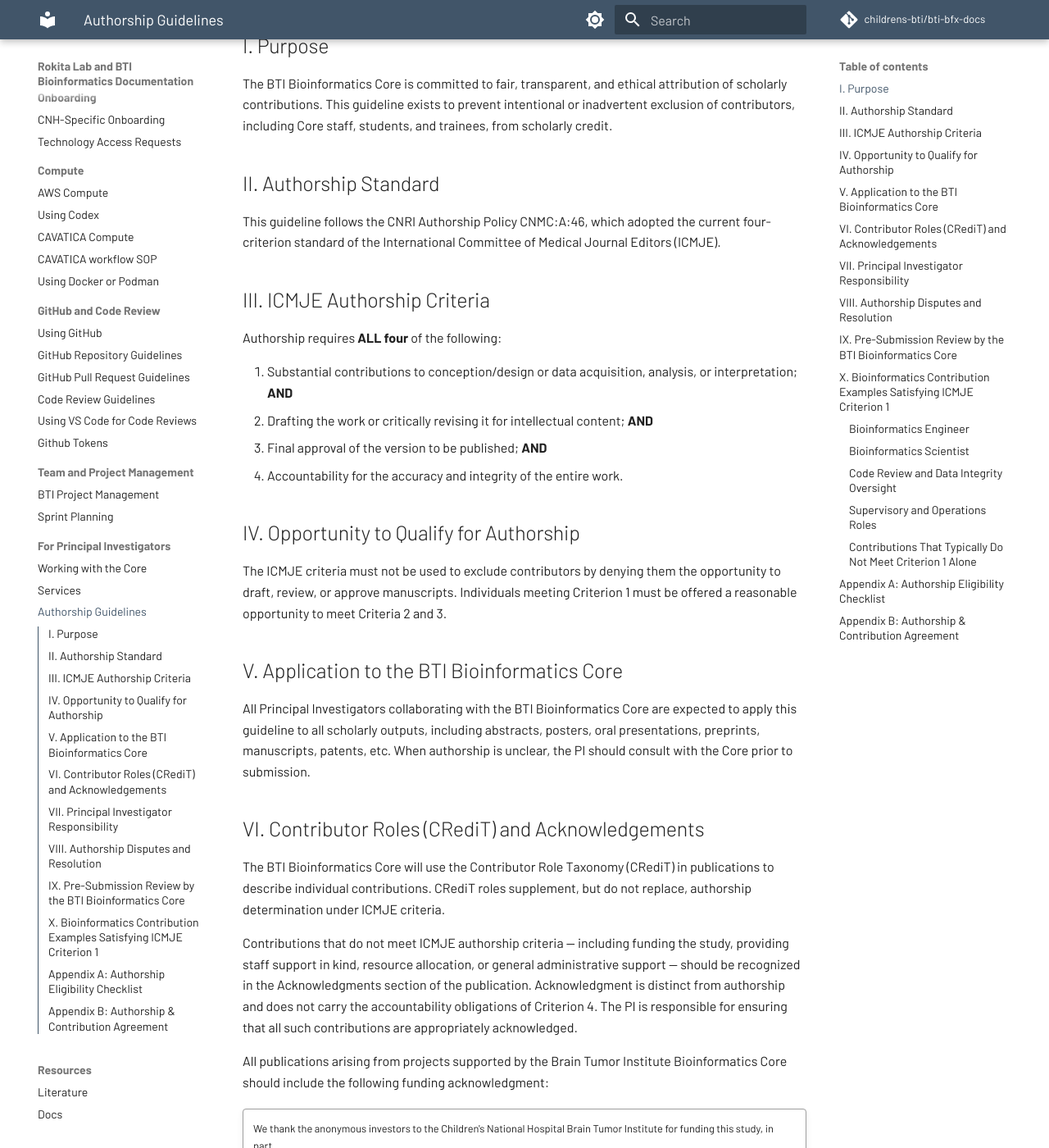
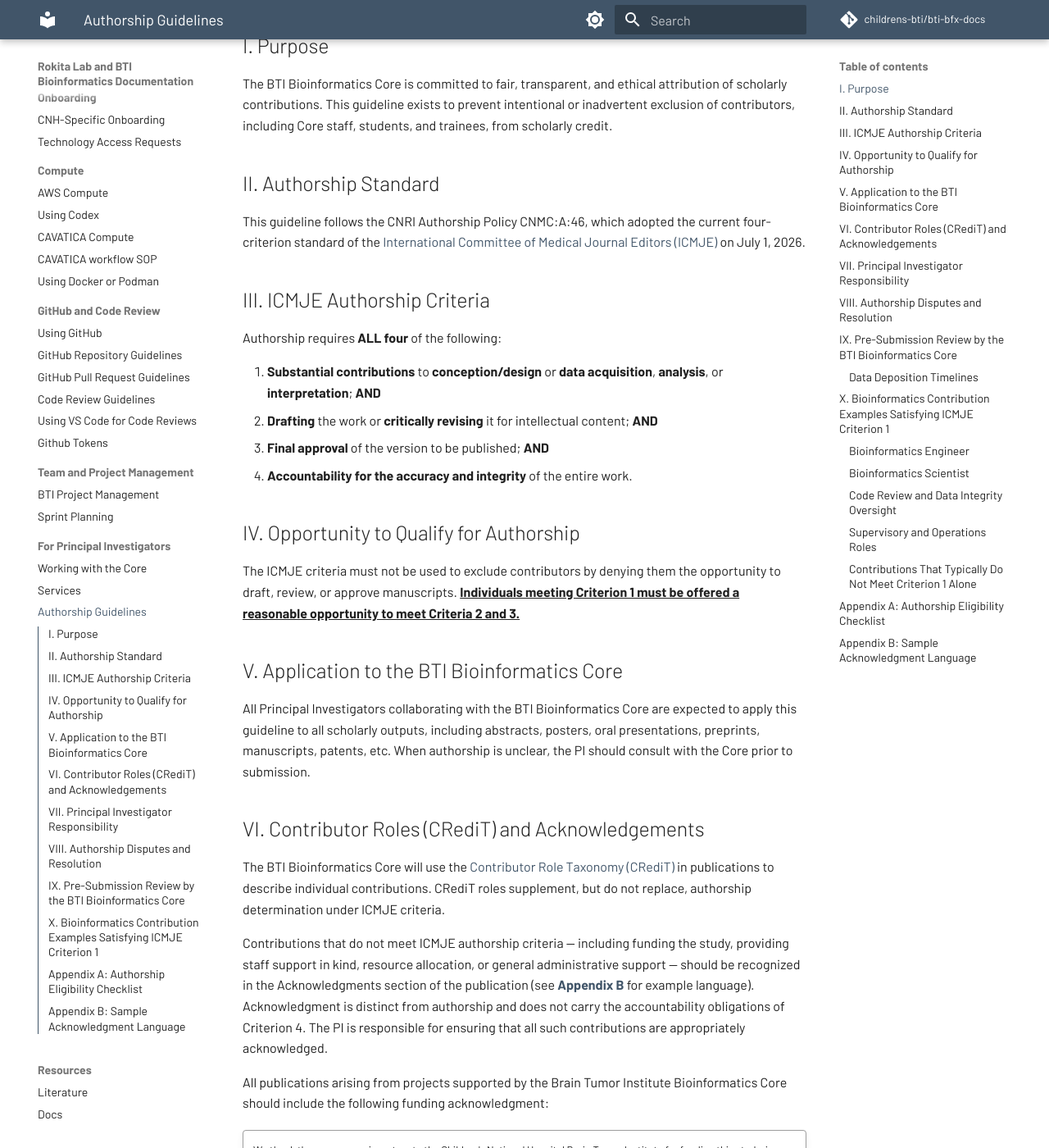
Before and after one commit to childrens-bti/bti-bfx-docs, an MkDocs documentation site: the page built from docs/pi-authorship-guidelines.md, in a window 1280 px wide and 1400 px high, scrolled down 275 px. Shown: the whole window at 82% size. Built offline with MkDocs 1.6.1 and Material for MkDocs 9.7.7, drawn with Linux system fonts in a browser that asks for light colours; comment, search, counter and statistics services are not loaded; some of the changed text lies outside the part shown.

Commit message:
Update PI authorship guidelines: data deposition timelines, sample acknowledgment language
Add data deposition lead times (GEO, dbGaP), replace the authorship agreement
appendix with reusable sample acknowledgment language, and reformat prose to
one sentence per line.

Co-Authored-By: Claude Sonnet 5 <noreply@anthropic.com>

```diff
--- a/docs/pi-authorship-guidelines.md
+++ b/docs/pi-authorship-guidelines.md
@@ -6,34 +6,40 @@
 
 ## I. Purpose
 
-The BTI Bioinformatics Core is committed to fair, transparent, and ethical attribution of scholarly contributions. This guideline exists to prevent intentional or inadvertent exclusion of contributors, including Core staff, students, and trainees, from scholarly credit.
+The BTI Bioinformatics Core is committed to fair, transparent, and ethical attribution of scholarly contributions.
+This guideline exists to prevent intentional or inadvertent exclusion of contributors, including Core staff, students, and trainees, from scholarly credit.
 
 ## II. Authorship Standard
 
-This guideline follows the CNRI Authorship Policy CNMC:A:46, which adopted the current four-criterion standard of the International Committee of Medical Journal Editors (ICMJE).
+This guideline follows the CNRI Authorship Policy CNMC:A:46, which adopted the current four-criterion standard of the [International Committee of Medical Journal Editors (ICMJE)](https://www.icmje.org/recommendations/browse/roles-and-responsibilities/defining-the-role-of-authors-and-contributors.html) on July 1, 2026.
 
 ## III. ICMJE Authorship Criteria
 
 Authorship requires **ALL four** of the following:
 
-1. Substantial contributions to conception/design or data acquisition, analysis, or interpretation; **AND**
-2. Drafting the work or critically revising it for intellectual content; **AND**
-3. Final approval of the version to be published; **AND**
-4. Accountability for the accuracy and integrity of the entire work.
+1. **Substantial contributions** to **conception/design** or **data acquisition**, **analysis**, or **interpretation**; **AND**
+2. **Drafting** the work or **critically revising** it for intellectual content; **AND**
+3. **Final approval** of the version to be published; **AND**
+4. **Accountability for the accuracy and integrity** of the entire work.
 
 ## IV. Opportunity to Qualify for Authorship
 
-The ICMJE criteria must not be used to exclude contributors by denying them the opportunity to draft, review, or approve manuscripts. Individuals meeting Criterion 1 must be offered a reasonable opportunity to meet Criteria 2 and 3.
+The ICMJE criteria must not be used to exclude contributors by denying them the opportunity to draft, review, or approve manuscripts.
+**<u>Individuals meeting Criterion 1 must be offered a reasonable opportunity to meet Criteria 2 and 3.</u>**
 
 ## V. Application to the BTI Bioinformatics Core
 
-All Principal Investigators collaborating with the BTI Bioinformatics Core are expected to apply this guideline to all scholarly outputs, including abstracts, posters, oral presentations, preprints, manuscripts, patents, etc. When authorship is unclear, the PI should consult with the Core prior to submission.
+All Principal Investigators collaborating with the BTI Bioinformatics Core are expected to apply this guideline to all scholarly outputs, including abstracts, posters, oral presentations, preprints, manuscripts, patents, etc.
+When authorship is unclear, the PI should consult with the Core prior to submission.
 
 ## VI. Contributor Roles (CRediT) and Acknowledgements
 
-The BTI Bioinformatics Core will use the Contributor Role Taxonomy (CRediT) in publications to describe individual contributions. CRediT roles supplement, but do not replace, authorship determination under ICMJE criteria.
+The BTI Bioinformatics Core will use the [Contributor Role Taxonomy (CRediT)](https://credit.niso.org/) in publications to describe individual contributions.
+CRediT roles supplement, but do not replace, authorship determination under ICMJE criteria.
 
-Contributions that do not meet ICMJE authorship criteria — including funding the study, providing staff support in kind, resource allocation, or general administrative support — should be recognized in the Acknowledgments section of the publication. Acknowledgment is distinct from authorship and does not carry the accountability obligations of Criterion 4. The PI is responsible for ensuring that all such contributions are appropriately acknowledged.
+Contributions that do not meet ICMJE authorship criteria — including funding the study, providing staff support in kind, resource allocation, or general administrative support — should be recognized in the Acknowledgments section of the publication (see [**Appendix B**](#appendix-b-sample-acknowledgment-language) for example language).
+Acknowledgment is distinct from authorship and does not carry the accountability obligations of Criterion 4.
+The PI is responsible for ensuring that all such contributions are appropriately acknowledged.
 
 All publications arising from projects supported by the Brain Tumor Institute Bioinformatics Core should include the following funding acknowledgment:
 
@@ -42,17 +48,29 @@ All publications arising from projects supported by the Brain Tumor Institute Bi
 
 This statement should appear in the Acknowledgments section of all applicable outputs, including manuscripts, preprints, posters, and abstracts where acknowledgment sections are permitted.
 
+If a specific individual or grant provided salary support for a Core staff member's contribution to the project, that support should be acknowledged separately, in addition to the standard BTI funding statement above.
+For example:
+
+!!! quote ""
+    We additionally thank Dr. Jo Lynne Rokita for supporting this collaboration through resource allocation and staff coordination, and Dr. Catherine Bollard for providing salary support to make this work possible.
+
 ## VII. Principal Investigator Responsibility
 
-The Principal Investigator is responsible for ensuring appropriate authorship and acknowledgment for all project outputs, including abstracts, posters, oral presentations, preprints, manuscripts, and/or patents. This responsibility includes oversight of their laboratory members.
+The Principal Investigator is responsible for ensuring appropriate authorship and acknowledgment for all project outputs, including abstracts, posters, oral presentations, preprints, manuscripts, and/or patents.
+This responsibility includes oversight of their laboratory members.
 
 ## VIII. Authorship Disputes and Resolution
 
-The BTI Bioinformatics Core is committed to resolving authorship questions collaboratively and in good faith. If concerns arise at any stage of a project, the Core will work with the PI and relevant stakeholders to reach a fair resolution. This may include revisiting authorship assignments, requesting corrections prior to or after submission, or engaging departmental or institutional resources if needed. The goal of any resolution process is to ensure accurate attribution for all contributors.
+The BTI Bioinformatics Core is committed to resolving authorship questions collaboratively and in good faith.
+If concerns arise at any stage of a project, the Core will work with the PI and relevant stakeholders to reach a fair resolution.
+This may include revisiting authorship assignments, requesting corrections prior to or after submission, or engaging departmental or institutional resources if needed.
+**_The goal of any resolution process is to ensure accurate attribution for all contributors._**
 
 ## IX. Pre-Submission Review by the BTI Bioinformatics Core
 
-All scholarly outputs that include bioinformatics contributions should be shared with the BTI Bioinformatics Core Director (Dr. Jo Lynne Rokita), Assistant Director (Dr. Rehman Qureshi), Senior Program and Operations Manager (Ms. Bailey Farrow), and contributing staff prior to submission. We also request that the Core have adequate time to review for scientific accuracy, methodological integrity, and appropriate attribution. The PI is responsible for initiating this review.
+All scholarly outputs that include bioinformatics contributions should be shared with the BTI Bioinformatics Core Director (Dr. Jo Lynne Rokita), Assistant Director (Dr. Rehman Qureshi), Senior Program and Operations Manager (Ms. Bailey Farrow), and contributing staff prior to submission.
+We also request that the Core have adequate time to review for scientific accuracy, methodological integrity, and appropriate attribution.
+The PI is responsible for initiating this review.
 
 | Output Type | Minimum Notice Required |
 |---|---|
@@ -79,9 +101,25 @@ The Core's review scope includes, but is not limited to:
 
 Failure to provide timely access for review may result in delays to submission or require consultation with the Core Director prior to proceeding.
 
+### Data Deposition Timelines
+
+Public repository accession numbers are often required for the data availability section prior to manuscript submission.
+PIs should plan for data deposition well in advance, as processing times vary by repository.
+
+| Repository | Minimum Lead Time |
+|---|---|
+| GEO | 2 months |
+| dbGaP or other controlled-access repositories | 3 months |
+
+The PI must have an account with the repository and will add a Core user with access to perform the upload.
+The PI is responsible for filling out the repository's file metadata.
+
 ## X. Bioinformatics Contribution Examples Satisfying ICMJE Criterion 1
 
-The following are concrete examples of contributions that may constitute substantial contributions to conception, design, analysis, or interpretation for bioinformatics staff. These examples are illustrative, not exhaustive. Job title alone does not determine authorship eligibility — contributions are evaluated based on their intellectual substance, not the role of the person making them. Meeting Criterion 1 alone is not sufficient for authorship; contributors must also be given the opportunity to meet Criteria 2–4.
+The following are concrete examples of contributions that may constitute substantial contributions to conception, design, analysis, or interpretation for bioinformatics staff.
+These examples are illustrative, not exhaustive.
+Job title alone does not determine authorship eligibility — contributions are evaluated based on their intellectual substance, not the role of the person making them.
+Meeting Criterion 1 alone is not sufficient for authorship; contributors must also be given the opportunity to meet Criteria 2–4.
 
 ### Bioinformatics Engineer
 
@@ -141,8 +179,16 @@ Check each item prior to manuscript submission:
 - ☐ The PI has included an acknowledgements statement acknowledging the Core.
 - ☐ The PI has included a funding statement acknowledging the BTI anonymous investors.
 
-## Appendix B: Authorship & Contribution Agreement
+## Appendix B: Sample Acknowledgment Language
 
-An Authorship & Contribution Agreement is completed and signed by the Principal Investigator and a BTI Bioinformatics Core representative for all BTI Bioinformatics collaborations. By signing, both parties affirm that they understand and agree to this Authorship and Contributor Guideline. Authorship is reviewed through project progression and prior to manuscript submission to reflect evolving contributions.
+The following is provided as a template for acknowledging BTI Bioinformatics Core contributions that do not meet ICMJE authorship criteria, including staff support provided in kind.
+PIs should adapt this language to accurately reflect the nature of contributions in their specific project.
 
-Contact the Core to obtain the signable agreement form for your project.
+!!! quote ""
+    The authors thank the Brain Tumor Institute Bioinformatics Core of Children's National Hospital for bioinformatics support, including pipeline development, data processing, figure generation, and computational infrastructure.
+
+    Bioinformatics staff support was provided in kind through Core operational funding.
+
+**Note:** The acknowledgment of any named individual may be included only when that person does not appear as an author.
+If the scope of Brain Tumor Institute Bioinformatics Core contributions differs from the example above — for instance, if support was limited to a specific analysis or did not include infrastructure — the acknowledgment should be revised accordingly.
+When in doubt, please consult with the Core before submission.
```
Also changed, not shown: other parts of docs/pi-authorship-guidelines.md (+5 -1 lines).
